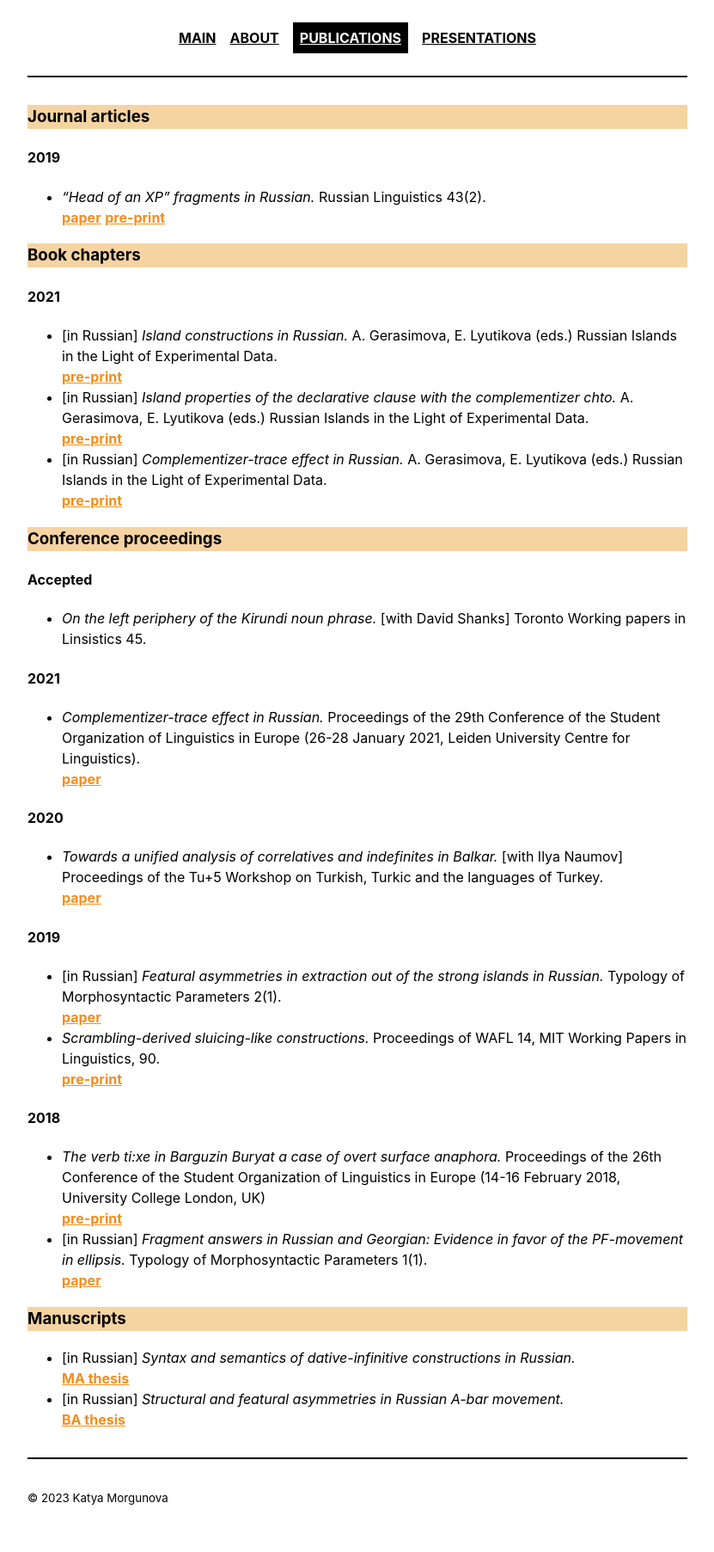
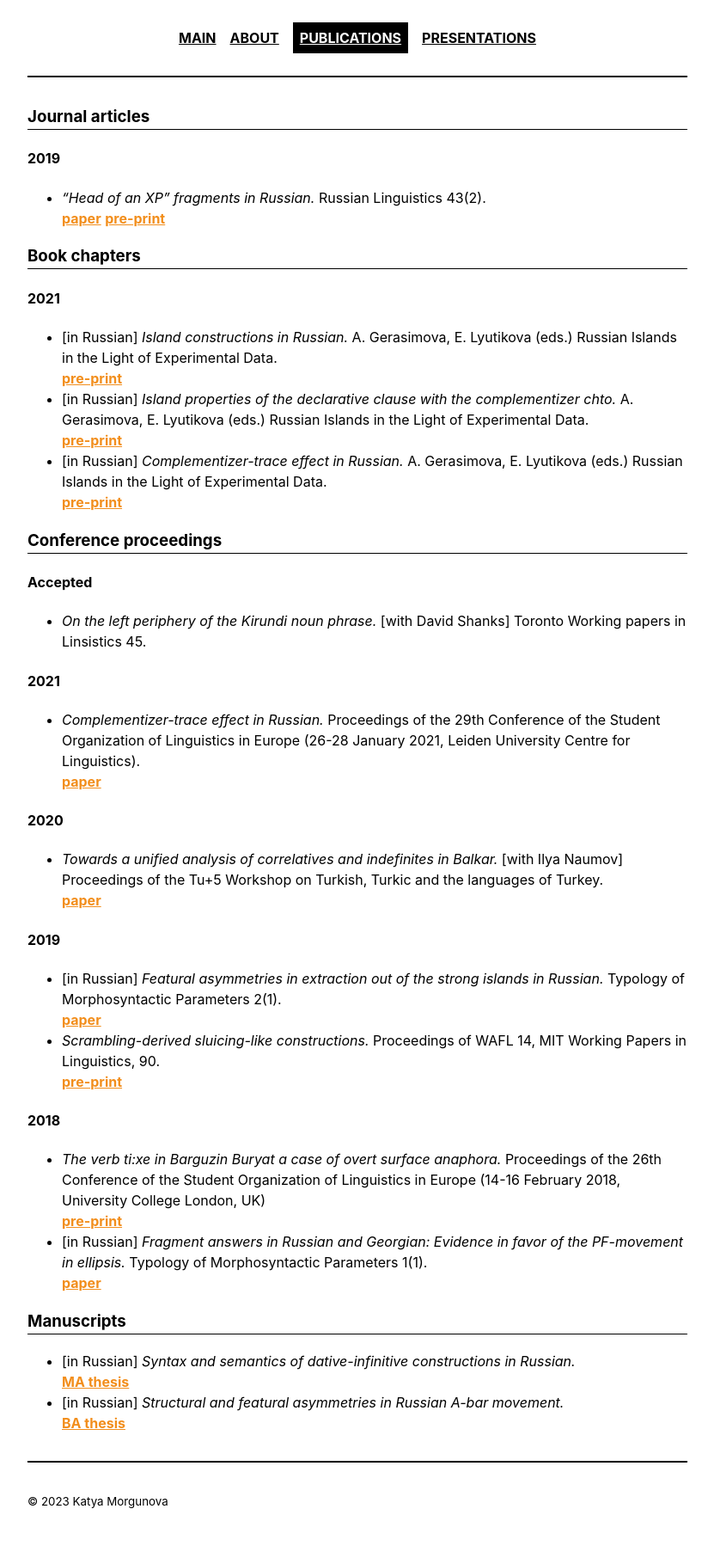
Before and after one commit to morgunova-katya/morgunova-katya.github.io, a Jekyll site: the page built from _pages/publications.md, in a window 1280 px wide. Shown: the whole page at 86% size, without its empty margins (224-1055 px from the left). Built offline with Jekyll 4.4.1, drawn with Linux system fonts in a browser that asks for light colours.

Commit message:
Update _layout.scss

```diff
--- a/_sass/_layout.scss
+++ b/_sass/_layout.scss
@@ -15,7 +15,7 @@ strong, b, h1, h2, h4 {
 }
 
 h3 {
-  background-color: #f5d4a2;
+  border-bottom: 1px solid black;
   font-weight: bold;
 }
 
```
